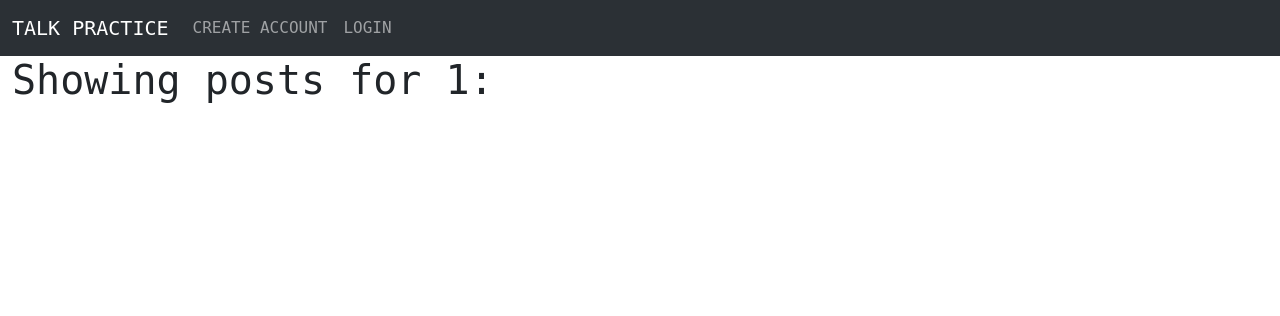
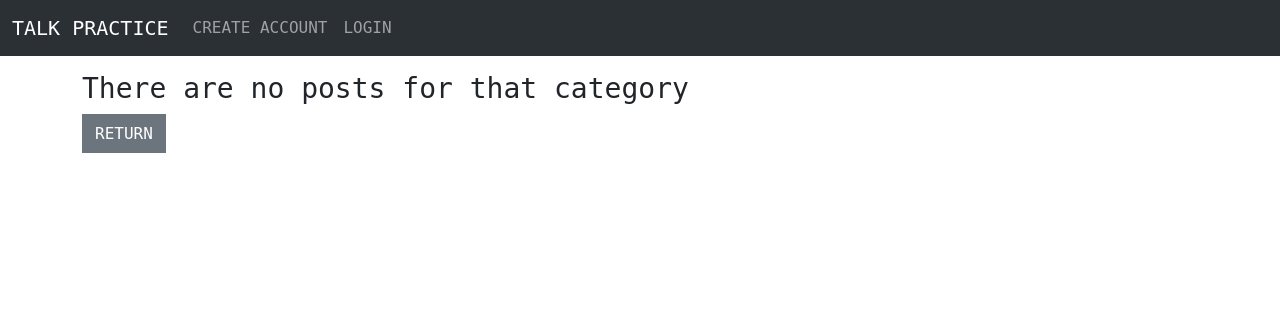
Before and after one commit to NickWaldock/talk-practice-forum-p4, a Django app: page /category/1/ in a window 1280 px wide. Shown: the top 316 px of the page. Run offline with Django 3.2, Linux system fonts and the light colour scheme; data that the repository does not hold is empty; some web fonts are replaced.

Commit message:
Add html to display if the user attempts to view a cateogry that doesn't exist

```diff
--- a/templates/categories.html
+++ b/templates/categories.html
@@ -2,22 +2,24 @@
 
 {% block content %}
 
-
+{% if category_posts %}
 <div class="container-fluid">
     <div class="row">
         <div class="col-12">
-            <h1 class="title-font">Showing posts for {{ category }}:</h1>
+            <h1 class="title-font">Showing posts in {{ category }}:</h1>
             <br>
             {% for post in category_posts %}
             <div class="card mb-3" style="max-height: 200px;">
                 <div class="row g-0">
                     <div class="col-md-4">
-                    <img src="/talk_practice_forum_p4/static/images/default-img.jpg" class="img-fluid rounded-start post-img" alt="">
+                        <img src="/talk_practice_forum_p4/static/images/default-img.jpg"
+                            class="img-fluid rounded-start post-img" alt="">
                     </div>
                     <div class="col-md-8">
                         <div class="card-body">
                             <h5 class="card-title title-font">
-                        <a class=" text-reset text-decoration-none" href="{% url 'article' post.pk %}">{{post.title}}</a>
+                                <a class=" text-reset text-decoration-none"
+                                    href="{% url 'article' post.pk %}">{{post.title}}</a>
                             </h5>
                             <p class="card-text body-font">{{post.subtitle}}</p>
                             <p class="card-text">{{post.author}}</p>
@@ -32,10 +34,23 @@
                     </div>
                 </div>
             </div>
+            {% endfor %}
 
-            {% endfor %}
         </div>
     </div>
 </div>
-
+{% else %}
+<div class="container">
+    <div class="row mt-3">
+        <h3 class="title-font">There are no posts for that category</h3>
+    </div>
+    <div class="row">
+        <div class="col-4">
+            <button class="btn btn-secondary rounded-0">
+                <a class="title-font text-decoration-none text-reset" href="{% url 'home' %}">RETURN</a>
+            </button>
+        </div>
+    </div>
+</div>
+{% endif %}
 {% endblock %}
--- a/templates/index.html
+++ b/templates/index.html
@@ -18,7 +18,7 @@
                       </h5>
                       <p class="card-text body-font">{{post.subtitle}}</p>
                       <p class="card-text">{{post.author}}</p>
-                      <p class="card-text">{{post.category}}</p>
+                      <a href="{% url 'category' post.category %}" class="card-text">{{post.category}}</a>
                       <p class="card-text"><small class="text-muted">{{post.updated_on}}</small></p>
                       {% if user.is_authenticated %}
                         {% if user.id == post.author.id %}
```
Lines whose indentation alone changed are shown as unchanged.
